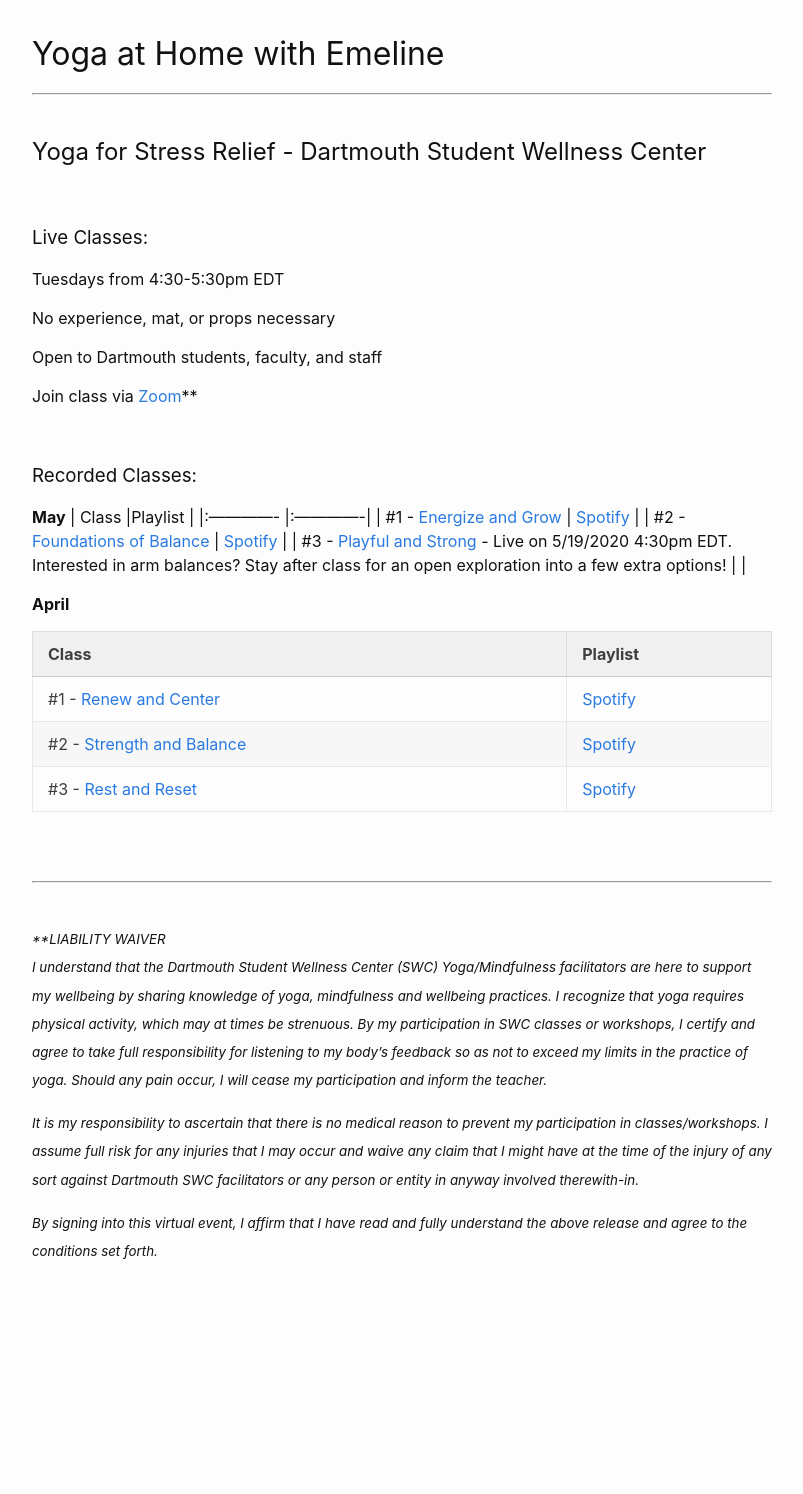
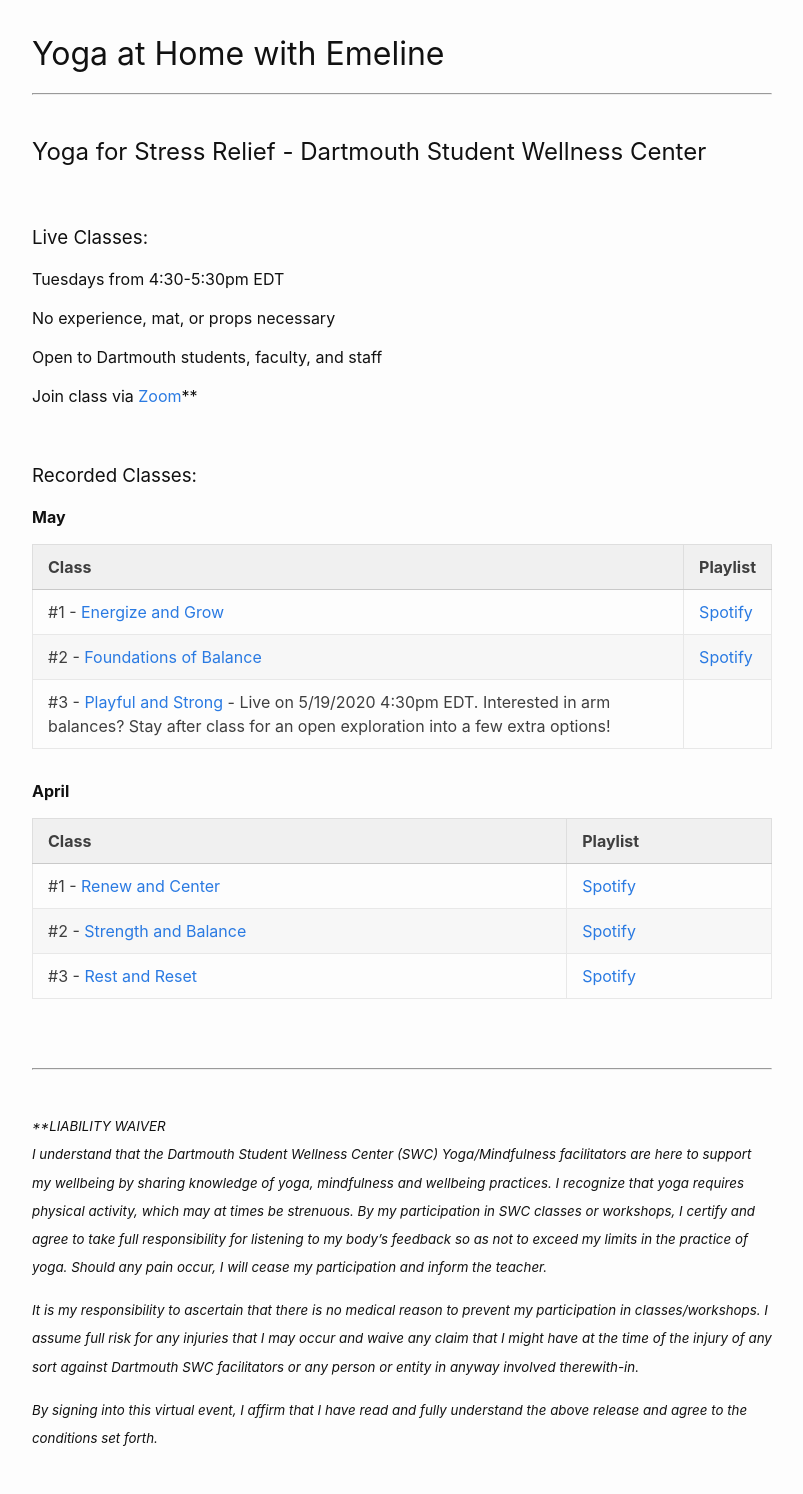
Before and after one commit to emelineclarke/yoga, a Jekyll site: the page built from index.markdown, in a window 1280 px wide. Shown: the whole page, without its empty margins (238-1041 px from the left). Built offline with Jekyll 4.4.1, drawn with Linux system fonts in a browser that asks for light colours; before the commit the page ends 1307 px from its top, so only the background shows below that.

Commit message:
html tag error

```diff
--- a/index.markdown
+++ b/index.markdown
@@ -20,7 +20,8 @@ Join class via [Zoom](https://dartmouth.zoom.us/j/757625459/)**
 <br/>
 ### Recorded Classes:
 
-<Strong>May</strong>
+<strong>May</strong>
+
 | Class         |Playlist |
 |:------------- |:-------------|
 | #1 - [Energize and Grow](https://dartmouth.zoom.us/rec/share/6e0qdJbvyzhOYIXL0wacXKc4WbTKX6a8gXAZrPYJmh0-GPkWMmgqFChBuKPIK0kw)      | [Spotify](https://open.spotify.com/playlist/3y52hWEOUgObBKbGFV6m40?si=TqeBb2qQRvmtipo2fdyZ5A) |
```
